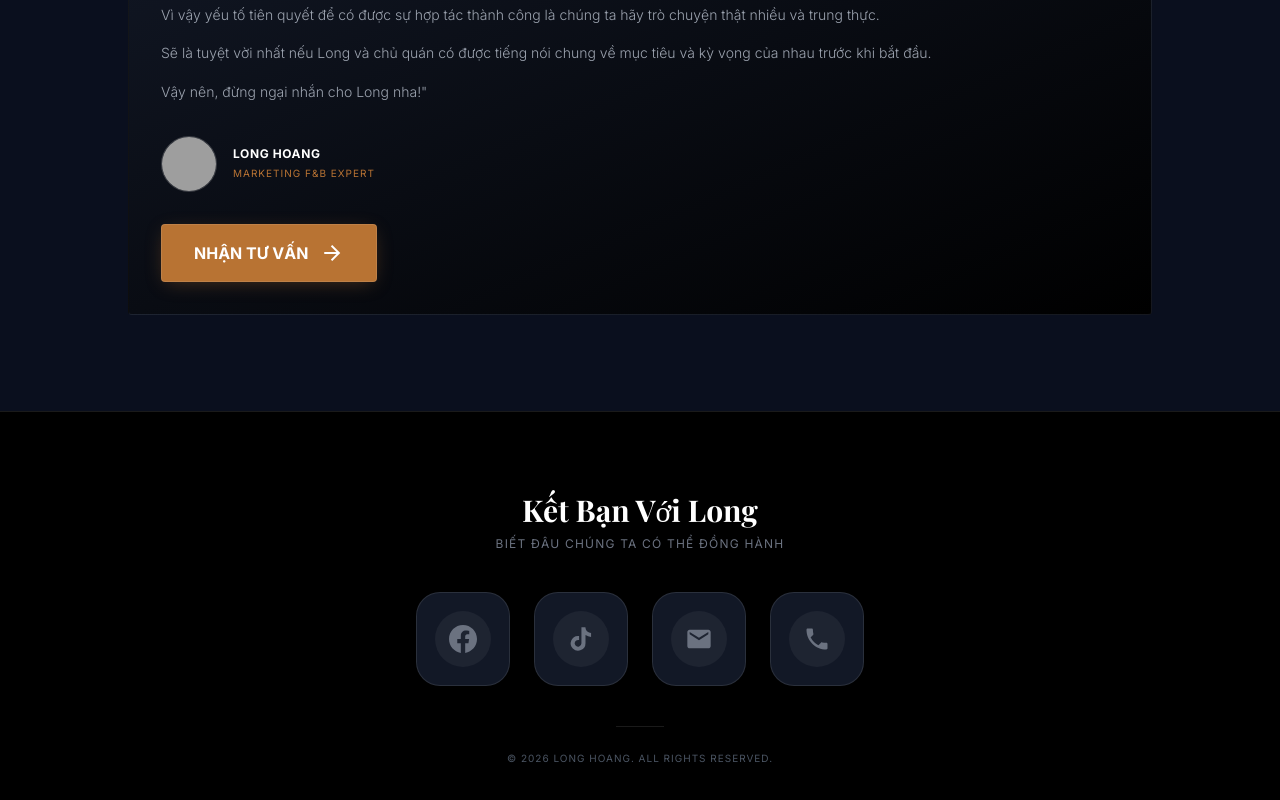
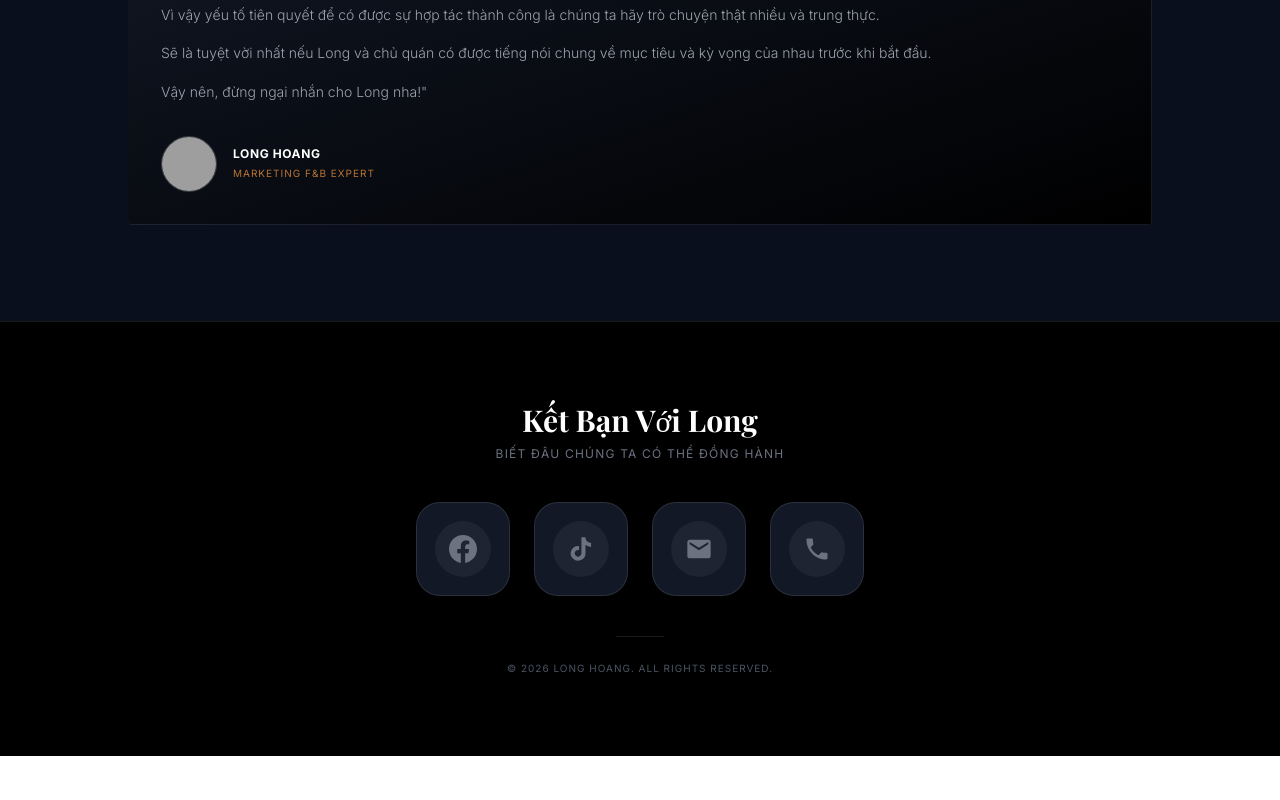
Before and after one commit to Longhoang249/longhoangfnb, a React (Vite) app: page /product/goi-dong-goi-thuong-hieu in a window 1280 px wide. Shown: the part 4885-5685 px from the top of the page. After the commit the page ends 5641 px from the top, so only its background shows below. Built offline with nearby package versions, Linux system fonts and the light colour scheme; grey boxes are pictures that could not be loaded; a web font is replaced by a local one.

Commit message:
feat: Remove 'NHẬN TƯ VẤN' button from BrandPackagingPage

```diff
--- a/src/components/BrandPackagingPage.tsx
+++ b/src/components/BrandPackagingPage.tsx
@@ -354,17 +354,7 @@ const BrandPackagingPage: React.FC = () => {
                                 <p className="text-[#B87333] text-[10px] uppercase tracking-widest">Marketing F&B Expert</p>
                             </div>
                         </div>
-                        <div className="pt-8 relative z-10">
-                            <a
-                                href="https://www.facebook.com/Long2492/"
-                                target="_blank"
-                                rel="noopener noreferrer"
-                                className="bg-[#B87333] hover:bg-[#D98C45] text-white font-bold px-8 py-4 rounded flex items-center gap-3 transition-all shadow-[0_4px_20px_-5px_rgba(184,115,51,0.4)] group border border-white/10 w-fit"
-                            >
-                                NHẬN TƯ VẤN
-                                <span className="material-icons text-sm group-hover:translate-x-1 transition-transform">arrow_forward</span>
-                            </a>
-                        </div>
+
                     </div>
                 </div>
             </section>
```
Also changed, not shown: 1 other file (tests, documents, lock files or other folders).
